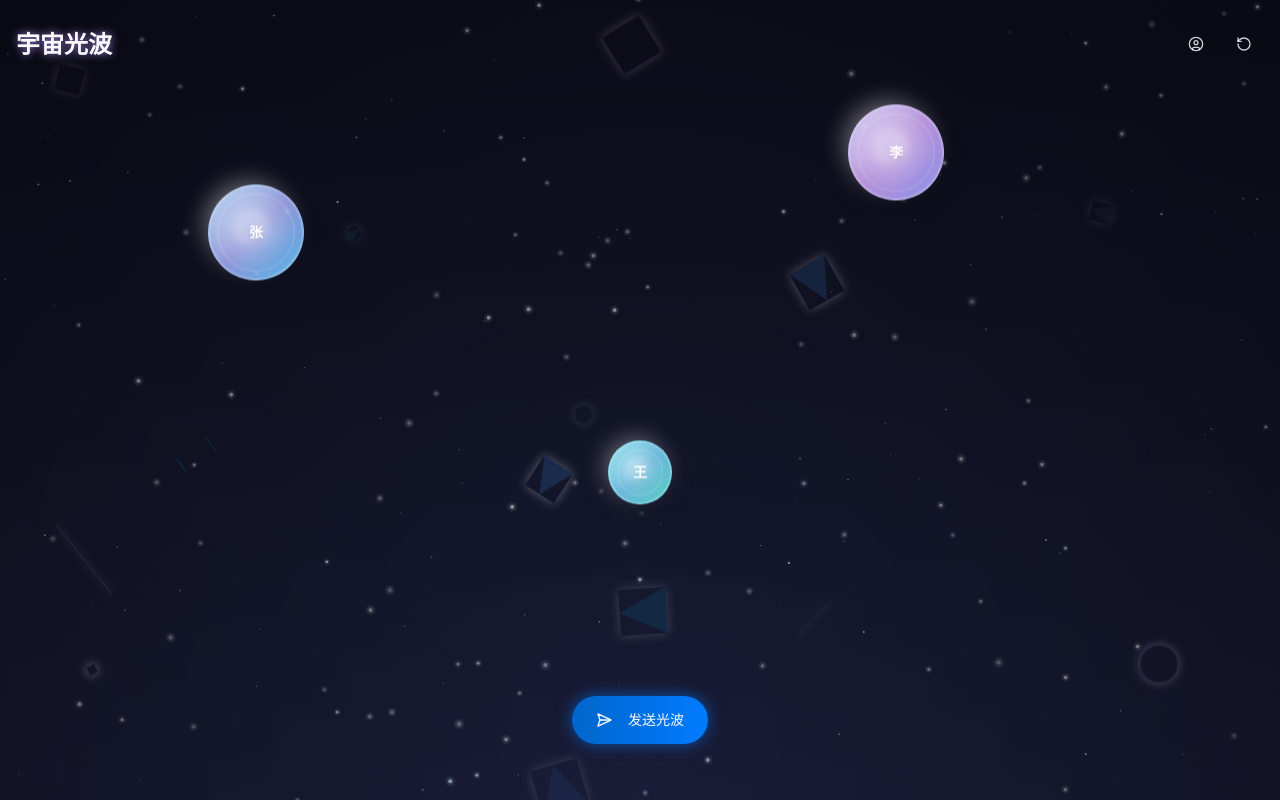
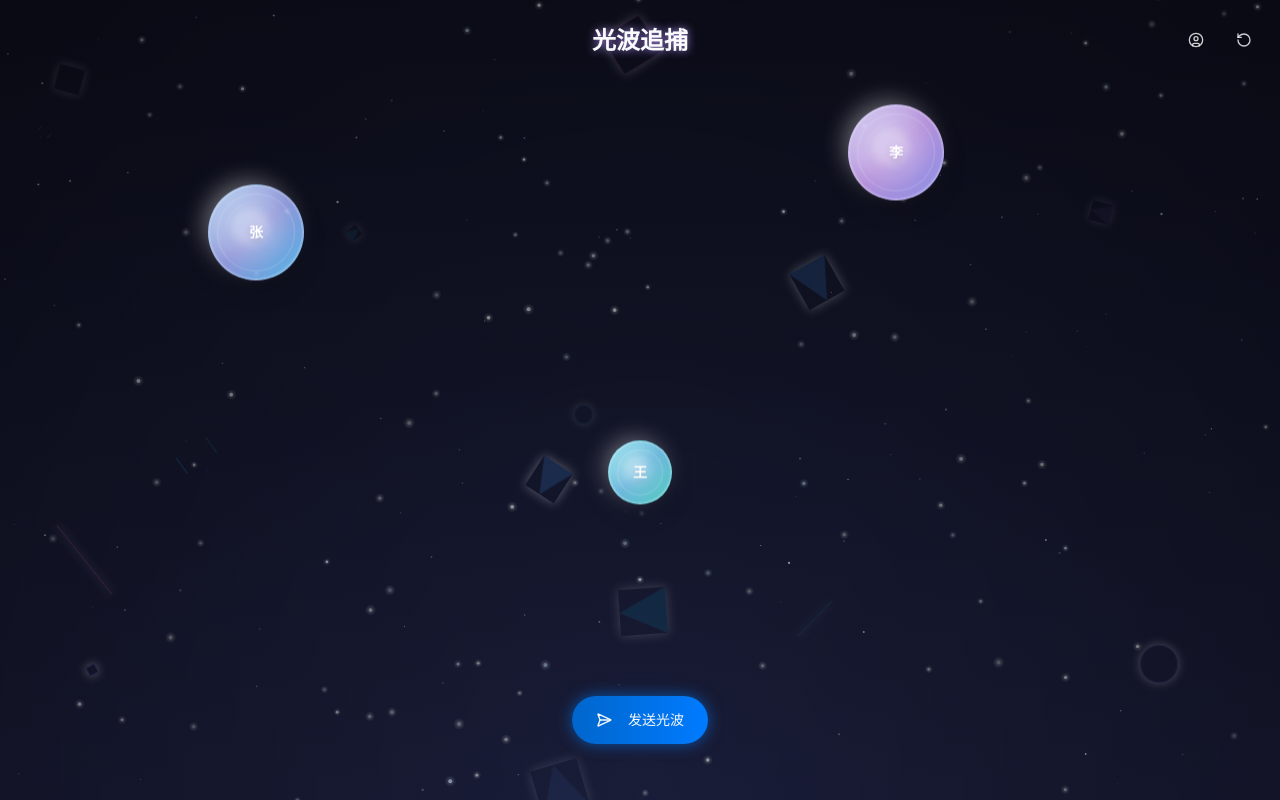
Before and after one commit to Ayuntoo/0401-flash, a React (Vite) app: page / in a window 1280 px wide. Built offline with nearby package versions, Linux system fonts and the light colour scheme.

Commit message:
v1.3 修复居中显示问题

```diff
--- a/src/pages/Index.tsx
+++ b/src/pages/Index.tsx
@@ -342,9 +342,12 @@ const Index = () => {
 
       <div className="container mx-auto px-4 py-6 relative z-10">
         <div className="flex flex-col h-[calc(100vh-80px)]">
-          <div className="flex justify-between items-center">
-            <h1 className="text-xl sm:text-2xl font-bold glow-text">宇宙光波</h1>
-            <div className="flex gap-2">
+          <div className="flex justify-center items-center relative py-4">
+            {/* 居中显示标题 */}
+            <h1 className="text-xl sm:text-2xl font-bold glow-text absolute left-1/2 transform -translate-x-1/2">光波追捕</h1>
+
+            {/* 将按钮放在右侧 */}
+            <div className="flex gap-2 absolute right-0">
               <Button
                 variant="ghost"
                 size="icon"
```
